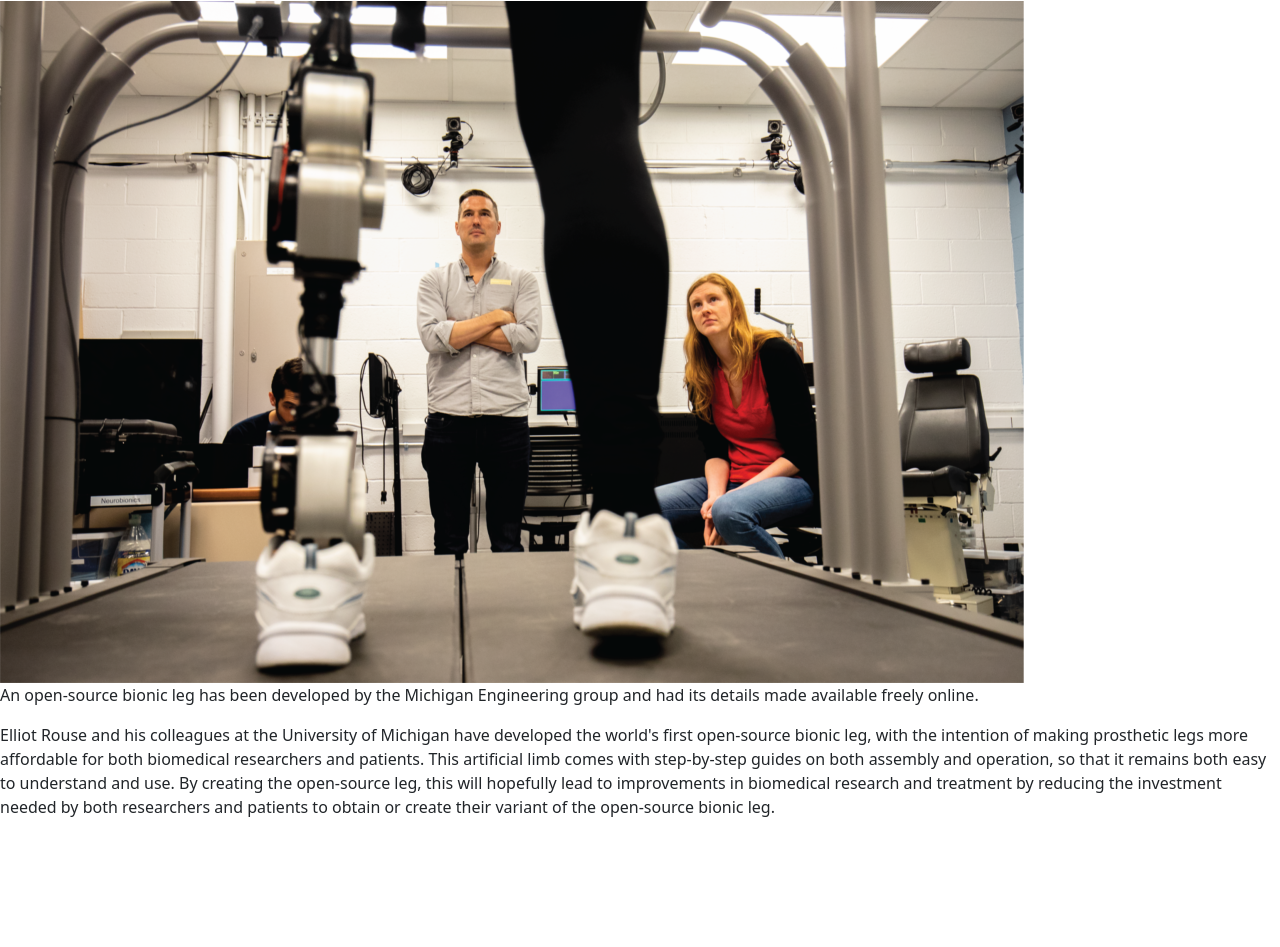
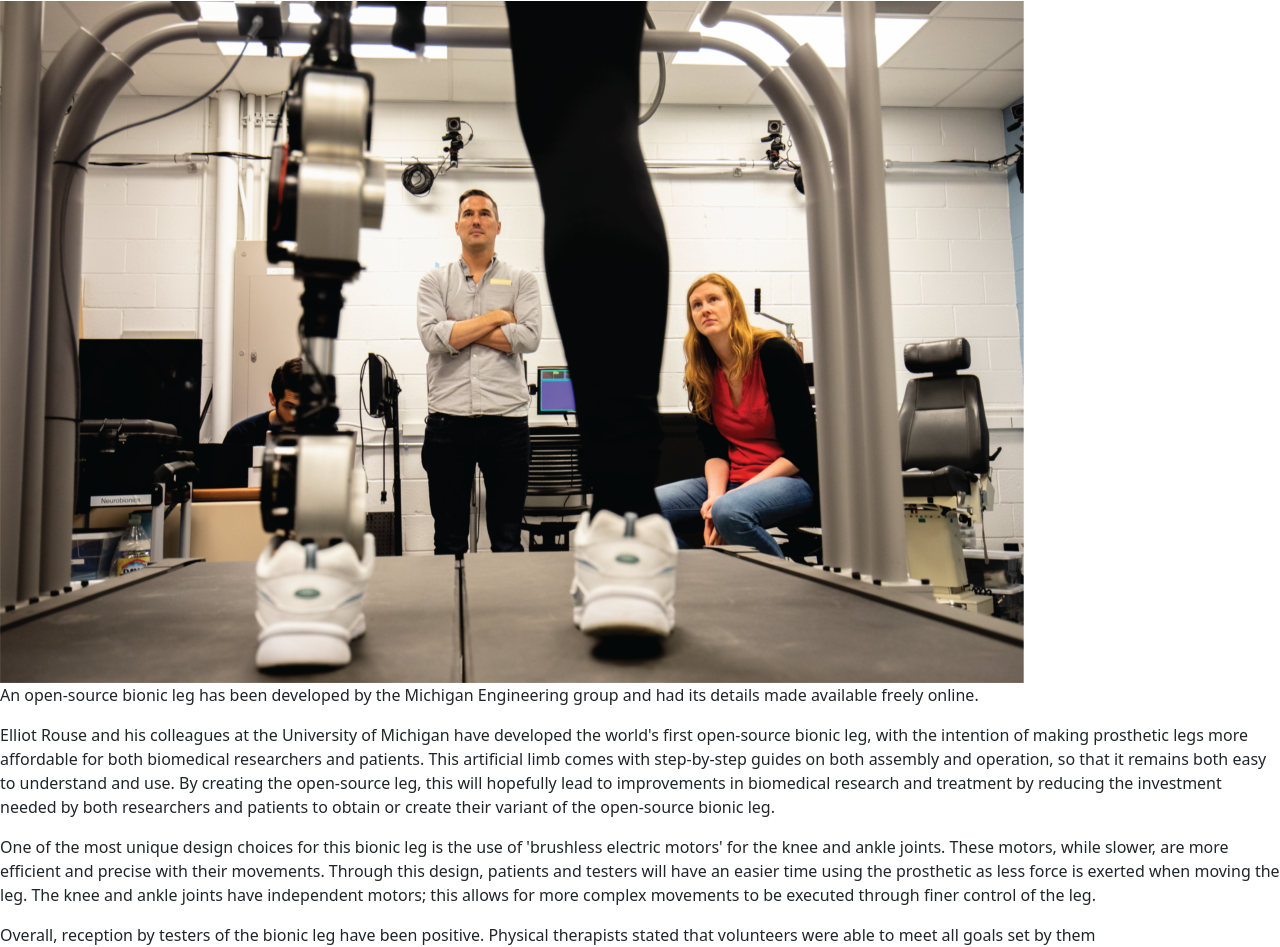
Before and after one commit to benw7/anderharris.github.io, a plain HTML site: page biomedical.html in a window 1280 px wide. Shown: the part 191-1138 px from the top of the page. Before the commit the page ends 1010 px from the top, so only its background shows below. Drawn offline with nearby package versions, Linux system fonts and the light colour scheme.

Commit message:
Update biomedical.html
Added more content to the webpage

```diff
--- a/biomedical.html
+++ b/biomedical.html
@@ -29,6 +29,15 @@
             operation, so that it remains both easy to understand and use. By creating the open-source leg, this will hopefully lead to improvements in biomedical
             research and treatment by reducing the investment needed by both researchers and patients to obtain or create their variant of the open-source bionic leg.
         </p>
+        <p>
+            One of the most unique design choices for this bionic leg is the use of 'brushless electric motors' for the knee and ankle joints. These motors, while
+            slower, are more efficient and precise with their movements. Through this design, patients and testers will have an easier time using the prosthetic
+            as less force is exerted when moving the leg. The knee and ankle joints have independent motors; this allows for more complex movements to be
+            executed through finer control of the leg.
+        </p>
+        <p>
+            Overall, reception by testers of the bionic leg have been positive. Physical therapists stated that volunteers were able to meet all goals set by them
+        </p>
 
         <script src="https://cdn.jsdelivr.net/npm/bootstrap@5.1.3/dist/js/bootstrap.bundle.min.js" integrity="sha384-ka7Sk0Gln4gmtz2MlQnikT1wXgYsOg+OMhuP+IlRH9sENBO0LRn5q+8nbTov4+1p" crossorigin="anonymous"></script>
 
```
